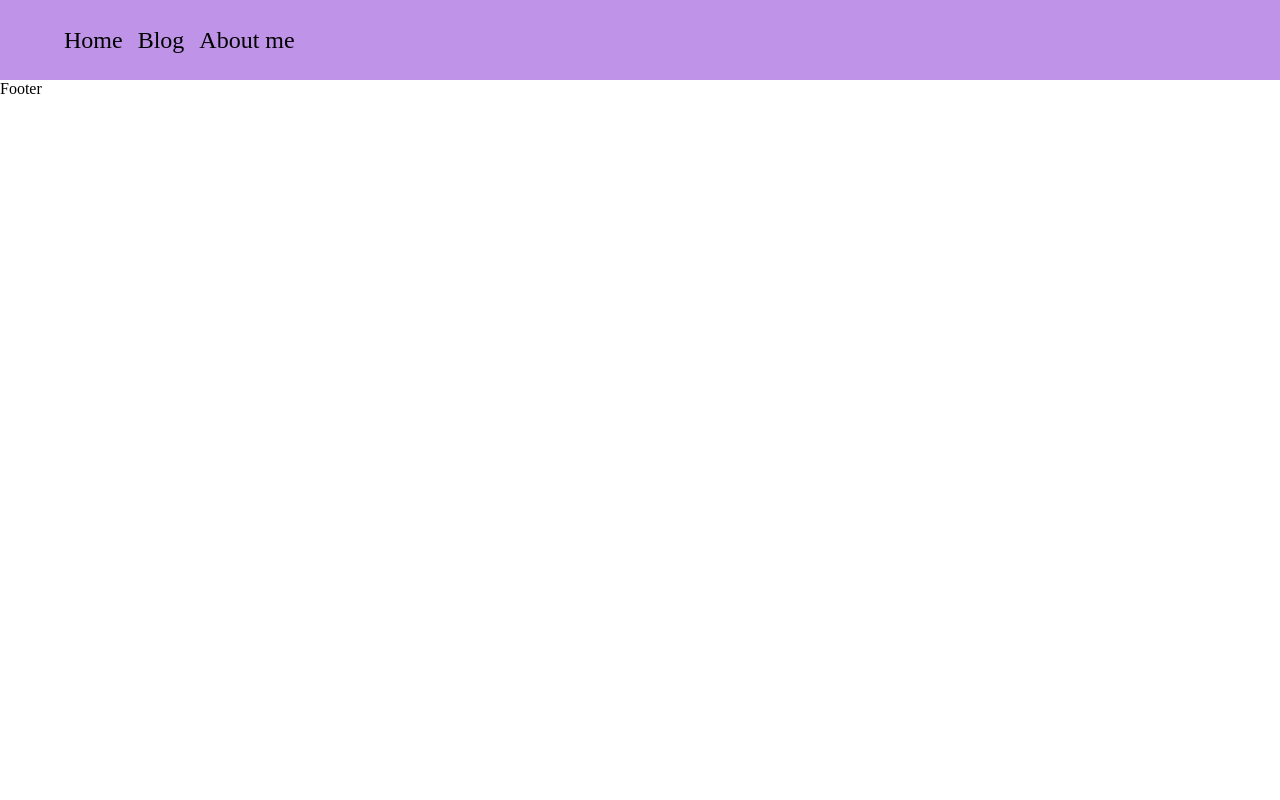
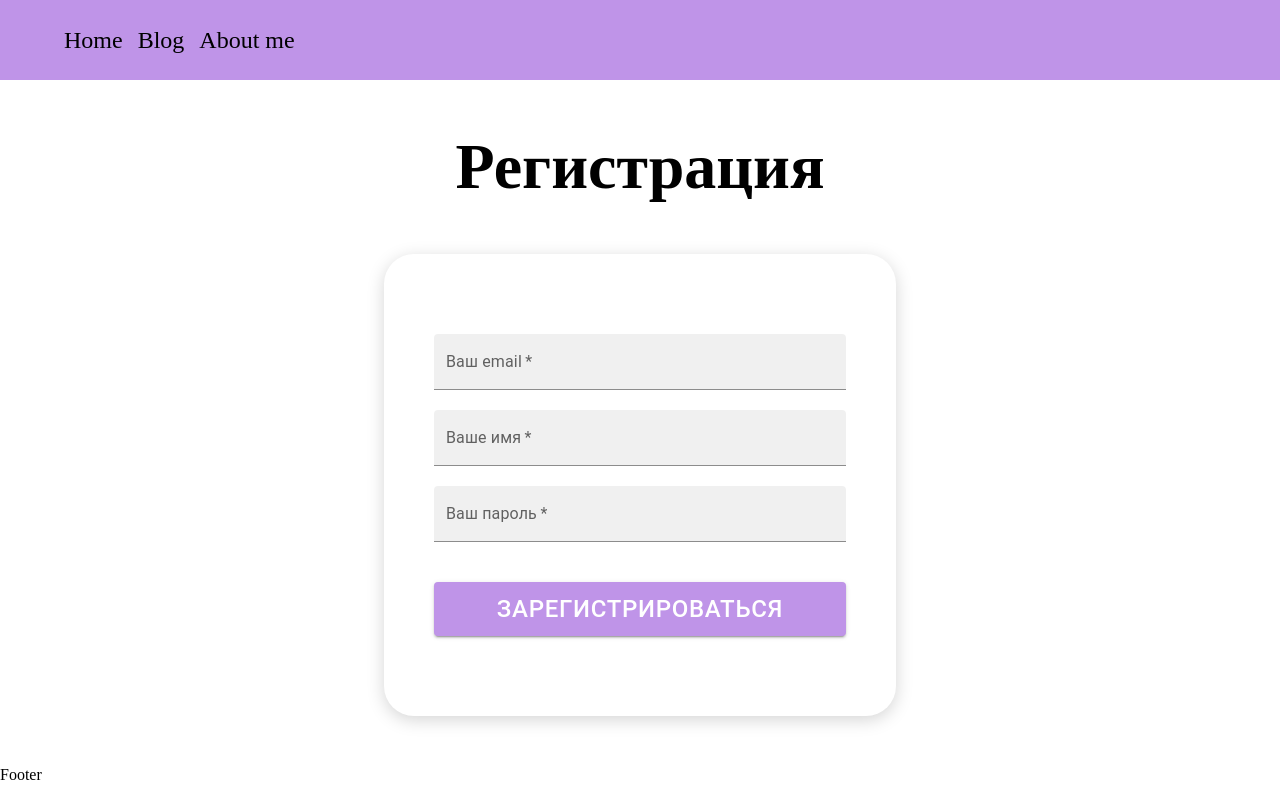
Before and after one commit to ArsenLen/BT-myblog, a React (Create React App) app: page /register in a window 1280 px wide. Built offline with nearby package versions, Linux system fonts and the light colour scheme; a web font is replaced by a local one.

Commit message:
register page added

```diff
--- a/package.json
+++ b/package.json
@@ -3,6 +3,11 @@
   "version": "0.1.0",
   "private": true,
   "dependencies": {
+    "@emotion/react": "^11.10.6",
+    "@emotion/style": "^0.8.0",
+    "@emotion/styled": "^11.10.6",
+    "@mui/icons-material": "^5.11.16",
+    "@mui/material": "^5.12.0",
     "@testing-library/jest-dom": "^5.16.5",
     "@testing-library/react": "^13.4.0",
     "@testing-library/user-event": "^13.5.0",
--- a/src/App.js
+++ b/src/App.js
@@ -5,6 +5,7 @@ import HomePage from './pages/HomePage/HomePage';
 import PostsPage from './pages/PostsPage/PostsPage';
 import Footer from './components/Footer/Footer';
 import SinglePostPage from './pages/SinglePostPage/SinglePostPage';
+import RegisterPage from './pages/RegisterPage/RegisterPage';
 
 function App() {
   return (
@@ -14,6 +15,7 @@ function App() {
         <Route path='/' element={<HomePage />} />
         <Route path='/posts' element={<PostsPage />} />
         <Route path='/post/:id' element={<SinglePostPage />} />
+        <Route path="/register" element={<RegisterPage />} />
       </Routes>
       <Footer />
     </>
--- /dev/null
+++ b/src/pages/RegisterPage/RegisterPage.jsx
@@ -0,0 +1,72 @@
+import React, { useState } from 'react';
+import TextField from '@mui/material/TextField';
+import Button from '@mui/material/Button';
+import styles from './registerpage.module.css';
+
+const RegisterPage = () => {
+    const [email, setEmail] = useState('')
+    const [password, setPassword] = useState('')
+    const [name, setName] = useState('')
+
+    const handleSubmit = (e) => {
+        e.preventDefault()
+        const newUser = {
+            email,
+            name,
+            password
+        }
+        console.log(newUser)
+    }
+    return (
+        <section className={styles.wrapper}>
+            <h1 className={styles.title}>
+                Регистрация
+            </h1>
+            <form className={styles.form} onSubmit={handleSubmit} >
+                <TextField
+                    label="Ваш email"
+                    variant="filled"
+                    type="email"
+                    fullWidth
+                    required
+                    style={{ marginBottom: "20px" }}
+                    value={email}
+                    onChange={e => setEmail(e.target.value)}
+                />
+                <TextField
+                    label="Ваше имя"
+                    variant="filled"
+                    type="text"
+                    fullWidth
+                    required
+                    style={{ marginBottom: "20px" }}
+                    value={name}
+                    onChange={e => setName(e.target.value)}
+                />
+                <TextField
+                    label="Ваш пароль"
+                    variant="filled"
+                    type="password"
+                    fullWidth
+                    required
+                    style={{ marginBottom: "40px" }}
+                    value={password}
+                    onChange={e => setPassword(e.target.value)}
+                />
+                <Button
+                    fullWidth
+                    type="submit"
+                    variant="contained"
+                    style={{backgroundColor: "#BF94E8", fontSize: "24px"}}
+                    >
+                    Зарегистрироваться
+                </Button>
+            </form>
+        </section>
+    );
+};
+
+export default RegisterPage;
+
+// При отправке формы, в консоли отобразить объект
+// {email: "Введенный email", name: "Введенное имя", password: "Введенный пароль"}
--- /dev/null
+++ b/src/pages/RegisterPage/registerpage.module.css
@@ -0,0 +1,16 @@
+.wrapper {
+    padding: 50px 0;
+}
+.title {
+    font-size: 64px;
+    font-weight: 700;
+    text-align: center;
+    margin-bottom: 50px;
+}
+.form {
+    width: 40%;
+    margin: auto;
+    box-shadow: 0px 4px 17px rgba(0, 0, 0, 0.17);
+    border-radius: 30px;
+    padding: 80px 50px;
+}
--- a/src/pages/SinglePostPage/SinglePostPage.jsx
+++ b/src/pages/SinglePostPage/SinglePostPage.jsx
@@ -1,26 +1,26 @@
-import React from 'react';
+import React, { useEffect, useState } from 'react';
 import styles from './singlepostpage.module.css';
 import postImg from './postimg.png';
 import { useParams } from 'react-router-dom';
 import postService from '../../services/posts';
 
 const SinglePostPage = () => {
+  const [post, setPost] = useState({})
   const { id } = useParams() // useParams() - { id: r3ty34ur46 }
+
+  useEffect(() => {
+    postService
+      .getPost(id)
+      .then(res => setPost(res.data))
+  }, [])
     return (
       <article className={styles.post}>
-        <h1 className={styles.title}>My title</h1>
-        <img src={postImg} alt="postImg" className={styles.img} />
+        <h1 className={styles.title}>{post.title}</h1>
+        <img src={post.img} alt="postImg" className={styles.img} />
         <p className={styles.descr}>
-          Lorem ipsum, dolor sit amet consectetur adipisicing elit. Ullam enim
-          aspernatur cupiditate veritatis vero, porro, aliquam est quos laborum
-          voluptates, deleniti repellat eos nobis sed eius facere ipsa nulla vel
-          odit fugiat maiores harum numquam illo repellendus. Dignissimos
-          laborum ipsam voluptate perspiciatis quisquam veniam quos provident
-          esse quo consequatur? Error natus corrupti ad in ab iure fugit hic
-          minima tempora culpa aliquid, nulla suscipit quaerat consequuntur unde
-          assumenda accusantium minus!
+          {post.descr}
         </p>
-        <p className={styles.date}>Published 11 April 2023</p>
+        <p className={styles.date}>{post.createdAt}</p>
       </article>
     );
 };
--- /dev/null
+++ b/src/services/auth.js
@@ -0,0 +1 @@
+// Создать функцию с запросом для регистрации
```
Also changed, not shown: src/pages/LoginPage/LoginPage.jsx (added), 1 other file (tests, documents, lock files or other folders).
